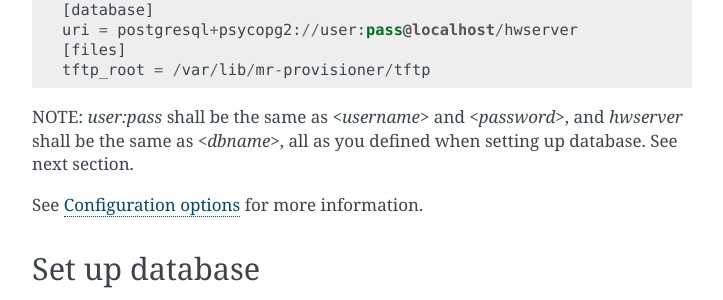
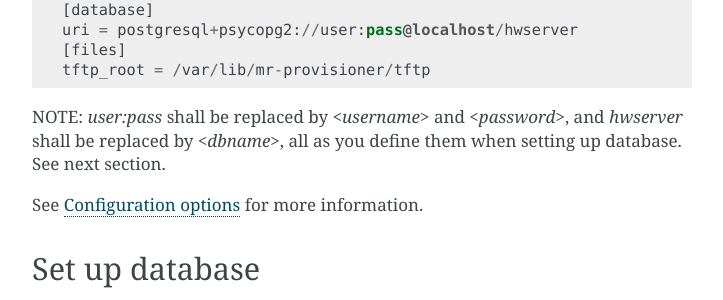
Before and after one commit to mr-provisioner/mr-provisioner, a Sphinx documentation site: the page built from docs/getting_started.rst, in a window 1280 px wide and 900 px high, scrolled down 1469 px. Shown: the part 155-455 px from the top of the window, without its empty margins (388-1111 px from the left). Built offline with Sphinx 7.4.7, drawn with Linux system fonts in a browser that asks for light colours.

Commit message:
Update getting_started.rst

```diff
--- a/docs/getting_started.rst
+++ b/docs/getting_started.rst
@@ -66,7 +66,7 @@ Copy the example configuration file from `examples/config.ini` to a location of
     [files]
     tftp_root = /var/lib/mr-provisioner/tftp
 
-NOTE: `user:pass` shall be the same as `<username>` and `<password>`, and `hwserver` shall be the same as `<dbname>`, all as you defined when setting up database. See next section.
+NOTE: `user:pass` shall be replaced by `<username>` and `<password>`, and `hwserver` shall be replaced by `<dbname>`, all as you define them when setting up database. See next section.
 
 See :doc:`detailed_config` for more information.
 
```
